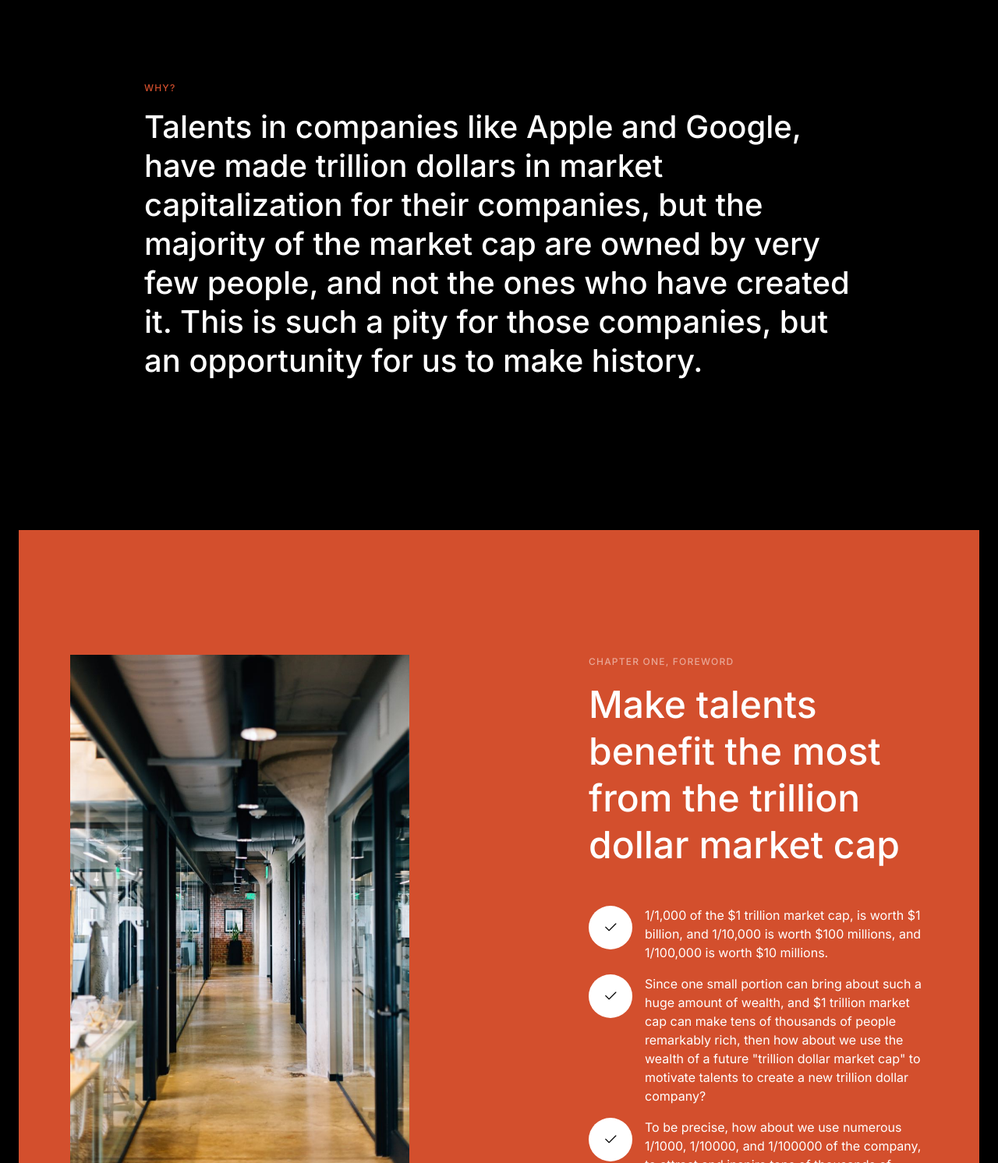
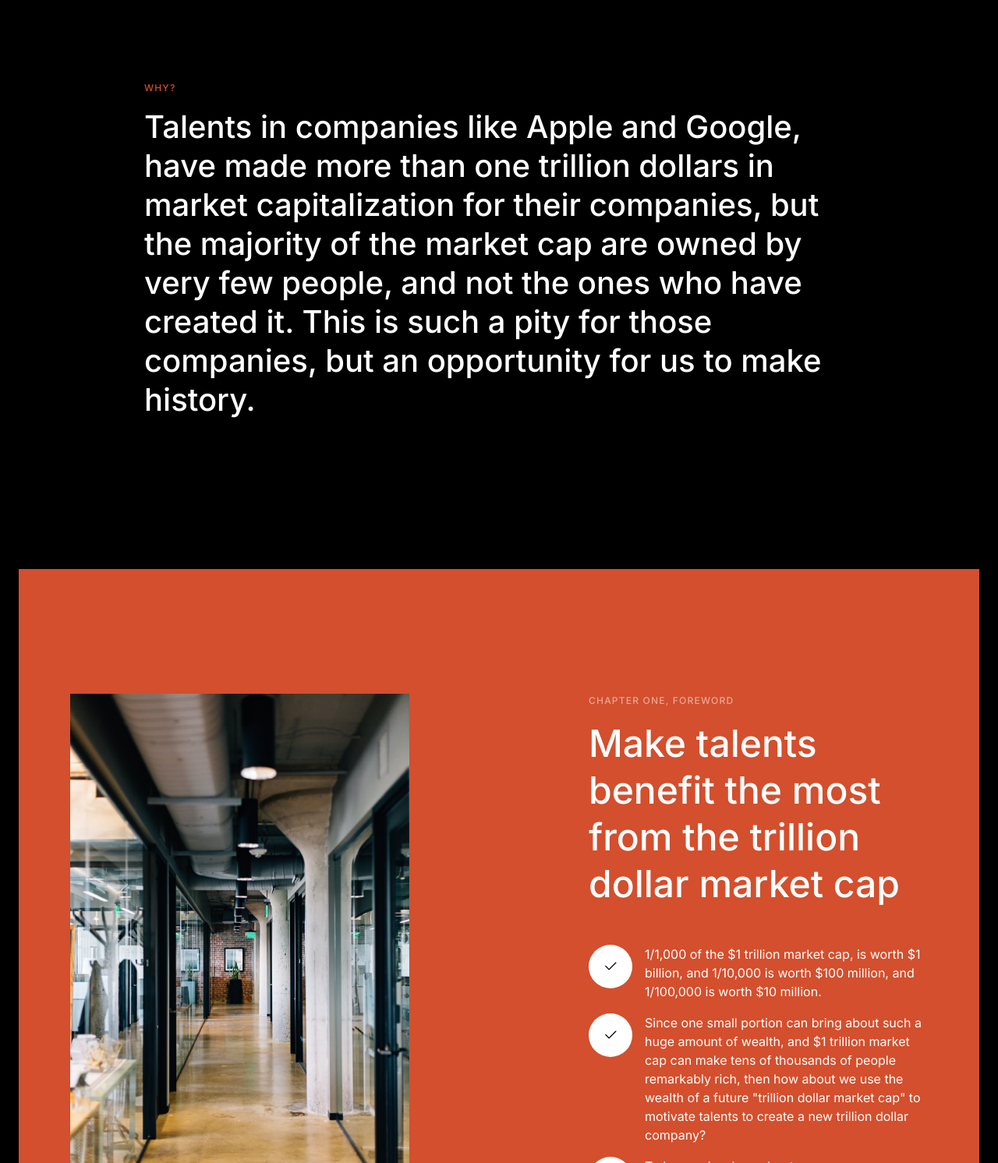
Before and after one commit to haoxiuwang/mysite, a plain HTML site: page index.html in a window 1280 px wide. Shown: the part 1000-2492 px from the top of the page at 78% size. Drawn offline with Linux system fonts and the light colour scheme.

Commit message:
Site updated: 2021-10-01 23:11:02

```diff
--- a/index.html
+++ b/index.html
@@ -208,7 +208,7 @@
         <div class="col-lg-10">
           <span class="eyebrow text-red mb-2">WHY?</span>
           <h3 class="font-weight-bold mb-4">
-            Talents in companies like Apple and Google, have made trillion dollars in market capitalization for their companies, but the majority of the market cap are owned by very few people, and not the ones who have created it. This is such a pity for those companies, but an opportunity for us to make history.
+            Talents in companies like Apple and Google, have made more than one trillion dollars in market capitalization for their companies, but the majority of the market cap are owned by very few people, and not the ones who have created it. This is such a pity for those companies, but an opportunity for us to make history.
           </h3>
 
         </div>
@@ -225,8 +225,8 @@
             <li class="list-group-item d-flex align-items-start">
               <div class="icon-box bg-white rounded-circle me-2"><i class="bi bi-check2 text-black"></i>
               </div>
-              1/1,000 of the $1 trillion market cap, is worth $1 billion, and 1/10,000 is worth $100 millions,  and 1/100,000 is worth $10 millions.
-              <!--A trillion dollar market cap represents an extremely huge amount of wealth. If it's put to use in rewarding the talents who have made big contributions, that would result in 100,000 talents each with the net worth of $10 millions.-->
+              1/1,000 of the $1 trillion market cap, is worth $1 billion, and 1/10,000 is worth $100 million,  and 1/100,000 is worth $10 million.
+              <!--A trillion dollar market cap represents an extremely huge amount of wealth. If it's put to use in rewarding the talents who have made big contributions, that would result in 100,000 talents each with the net worth of $10 million.-->
             </li>
             <li class="list-group-item d-flex align-items-start">
               <div class="icon-box bg-white rounded-circle me-2"><i class="bi bi-check2 text-black"></i>
```
